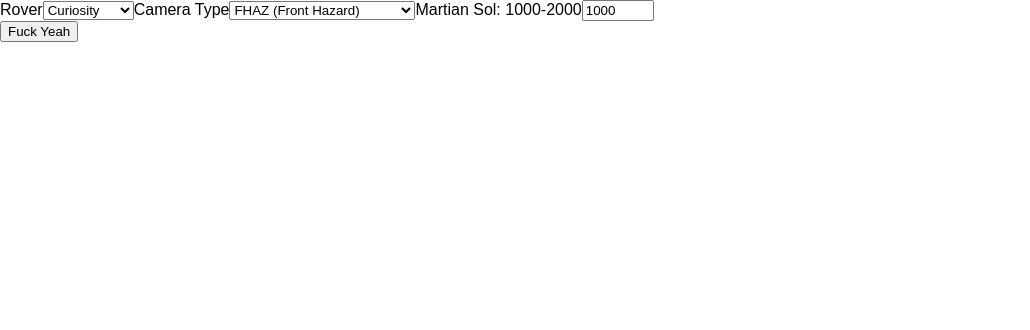
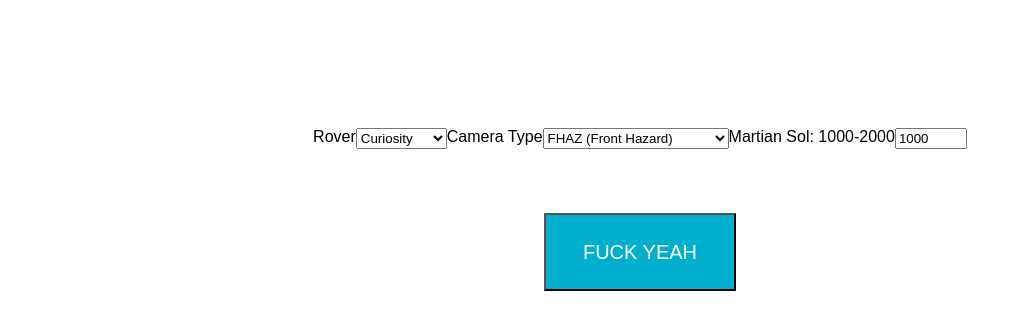
Before and after one commit to victoriarainc/mars, a React (Create React App) app: page / in a window 1280 px wide. Shown: the top 330 px of the page, without its empty margins (0-1030 px from the left). Built offline with nearby package versions, Linux system fonts and the light colour scheme.

Commit message:
added styling

```diff
--- a/src/components/GetImageButton.js
+++ b/src/components/GetImageButton.js
@@ -6,7 +6,7 @@ export default class GetImageButton extends Component {
   }
   render() {
     return (
-      <button onClick={this.props.action}>{this.props.prompt}</button>
+      <button onClick={this.props.action} style={this.props.style}>{this.props.prompt}</button>
     );
   }
 }
--- a/src/components/GetImageForm.js
+++ b/src/components/GetImageForm.js
@@ -77,10 +77,35 @@ export default class GetImageForm extends Component {
     })
   }
 
-    render() {
+    render()
+
+      {
+      let divStyle = {
+        display: 'flex',
+        justifyContent: 'center',
+        padding: '5%',
+        borderRadius: '15px'
+      }
+
+      let conStyle = {
+        display: 'flex',
+        flexDirection: 'column',
+        alignItems: 'center',
+        marginTop: '5%'
+      }
+
+      let butt = {
+        padding: '2%',
+        width: '15%',
+        fontSize: '20px',
+        backgroundColor: '#00afce',
+        color: 'white',
+        textTransform: 'uppercase'
+      }
+
       return (
-        <div>
-          <form onSubmit={this.handleSubmit}>
+        <div style={conStyle}>
+          <form onSubmit={this.handleSubmit} style={divStyle} >
             <label htmlFor="rover">Rover</label>
               <select onChange={this.handleRover} id="rover" value={this.state.rover}>
                 <option value="Curiosity">Curiosity</option>
@@ -96,8 +121,8 @@ export default class GetImageForm extends Component {
             <label htmlFor="sol">Martian Sol: 1000-2000</label>
             <input type="number" onChange={this.handleSol} max="2000" min="1000" value={this.state.sol}/>
           </form>
-          <GetImageButton action={this.fetchRoverImage} prompt='Fuck Yeah' />
-          <ImageDisplay images={this.state.images} />
+          <GetImageButton action={this.fetchRoverImage} prompt='Fuck Yeah' style={butt}/>
+          <ImageDisplay images={this.state.images} style={conStyle}/>
         </div>
       )
     }
--- a/src/components/ImageDisplay.js
+++ b/src/components/ImageDisplay.js
@@ -13,7 +13,7 @@ export default class ImageDisplay extends Component {
     });
 
     return (
-      <section>
+      <section style={this.props.style}>
         {images}
       </section>
     );
```
